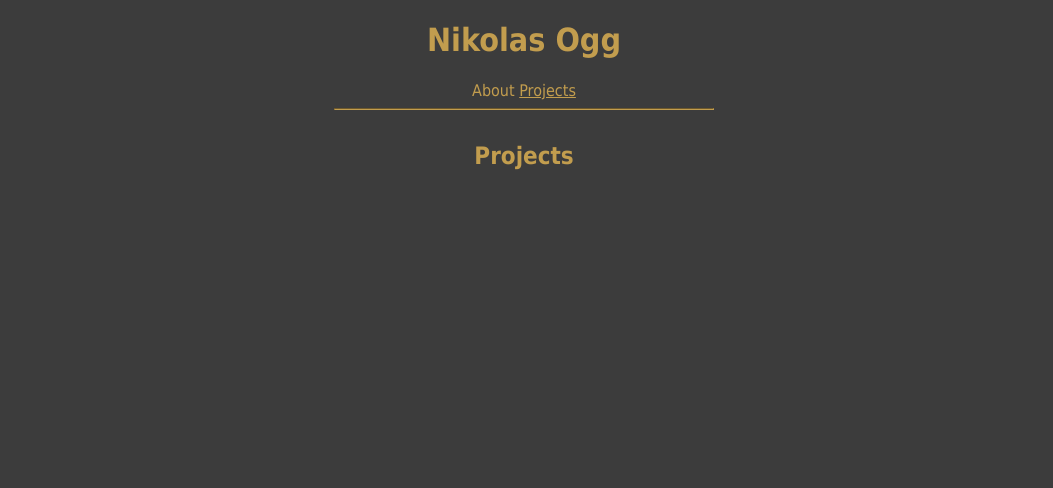
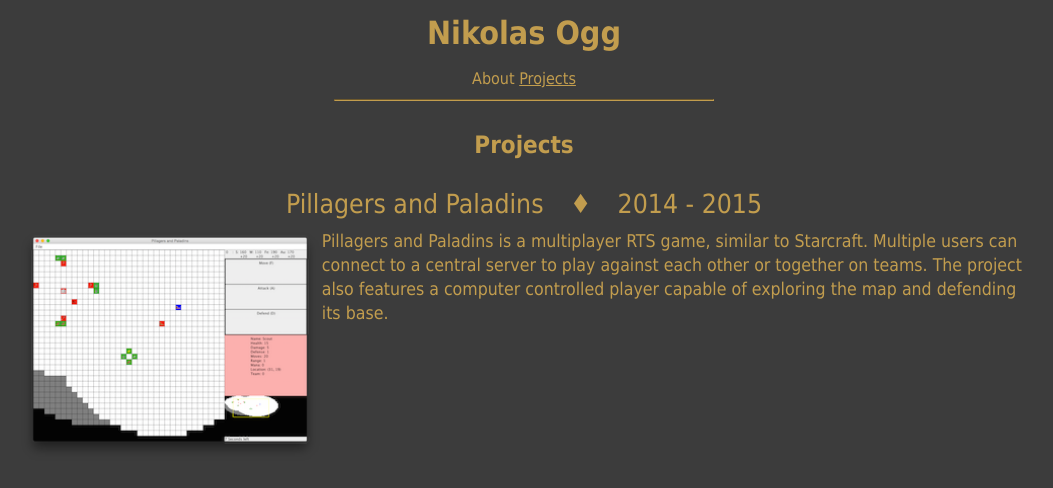
Before and after one commit to oggnik/oggnik.github.io, a plain HTML site: page projects.html in a window 1280 px wide. Shown: the whole page, without its empty margins (116-1169 px from the left). Drawn offline with Linux system fonts and the light colour scheme.

Commit message:
PNP project

```diff
--- /dev/null
+++ b/css/projects.css
@@ -0,0 +1,34 @@
+
+.project {
+	font-size: 1.1em;
+	margin-top: 2em;
+	display: block;
+	clear: both;
+}
+
+.project_header {
+	font-size: 1.5em;
+	margin-bottom: .5em;
+	width: 80%;
+	margin-left: auto;
+	margin-right: auto;
+}
+.project_title {
+	margin-right: 1em;
+}
+.project_date {
+	margin-left: 1em;
+}
+
+.project_image {
+	float: left;
+	width: 30%;
+	margin-bottom: 2em;
+}
+
+.project_text {
+	text-align: left;
+	float: right;
+	width: 70%;
+	margin-bottom: 2em;
+}
--- a/css/style.css
+++ b/css/style.css
@@ -2,6 +2,7 @@ body {
 	background: #3C3C3C;
 	color: #C29D4E;
 	font-family: Tahoma, sans-serif, serif;
+	line-height: 150%;
 }
 
 .heading {
--- a/projects.html
+++ b/projects.html
@@ -3,7 +3,9 @@
 <html>
 	<head>
 		<title>Nikolas Ogg</title>
+		<meta charset="utf-8">
 		<link rel="stylesheet" href="css/style.css" />
+		<link rel="stylesheet" href="css/projects.css" />
 	</head>
 
 	<body>
@@ -19,6 +21,13 @@
 
 		<div class="main">
 			<h2 class="page_title">Projects</h2>
+			<div class="project">
+				<div class="project_header"><span class="project_title">Pillagers and Paladins</span>&diams;<span class="project_date">2014 - 2015</span></div>
+				<img class="project_image" src="images/pnp_small.png" alt="Pillagers and Paladins screenshot"></img>
+				<div class="project_text">
+					<div class="project_body">Pillagers and Paladins is a multiplayer RTS game, similar to Starcraft.  Multiple users can connect to a central server to play against each other or together on teams.  The project also features a computer controlled player capable of exploring the map and defending its base.</div>
+				</div>
+			</div>
 		</div>
 	</body>
 </html>
```
Also changed, not shown: index.html (+1 -0 lines), images/pnp.png (added), images/pnp_small.png (added).
